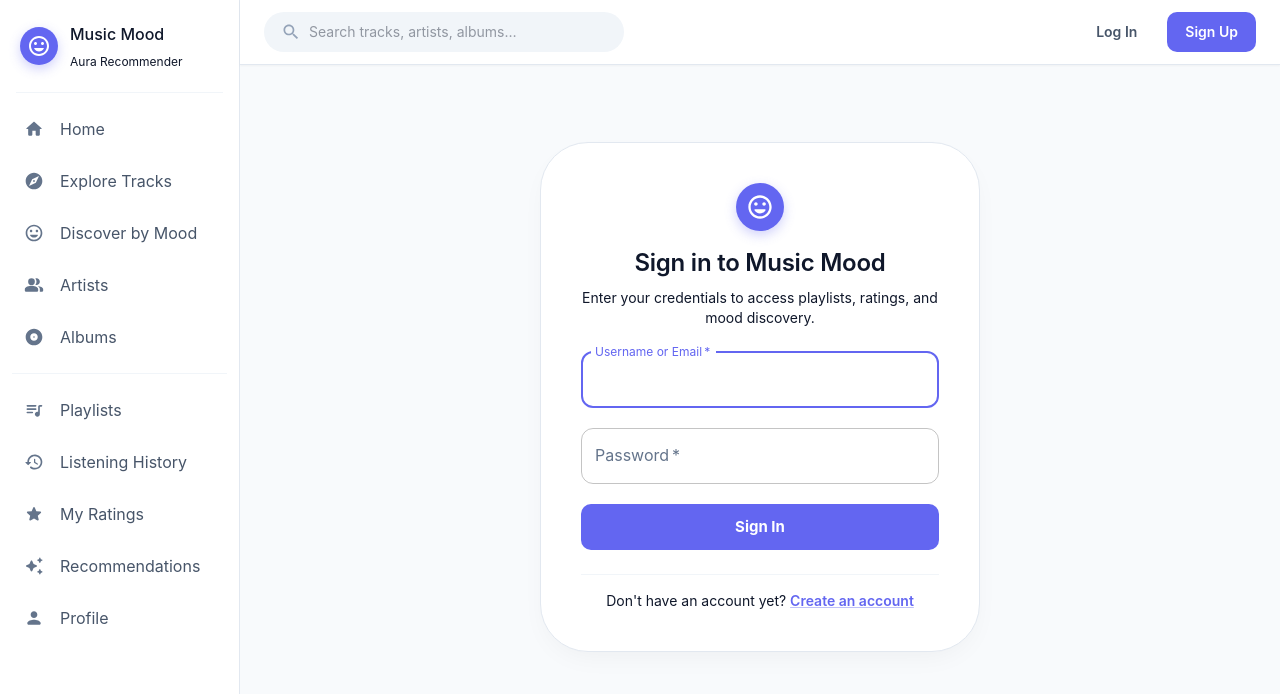
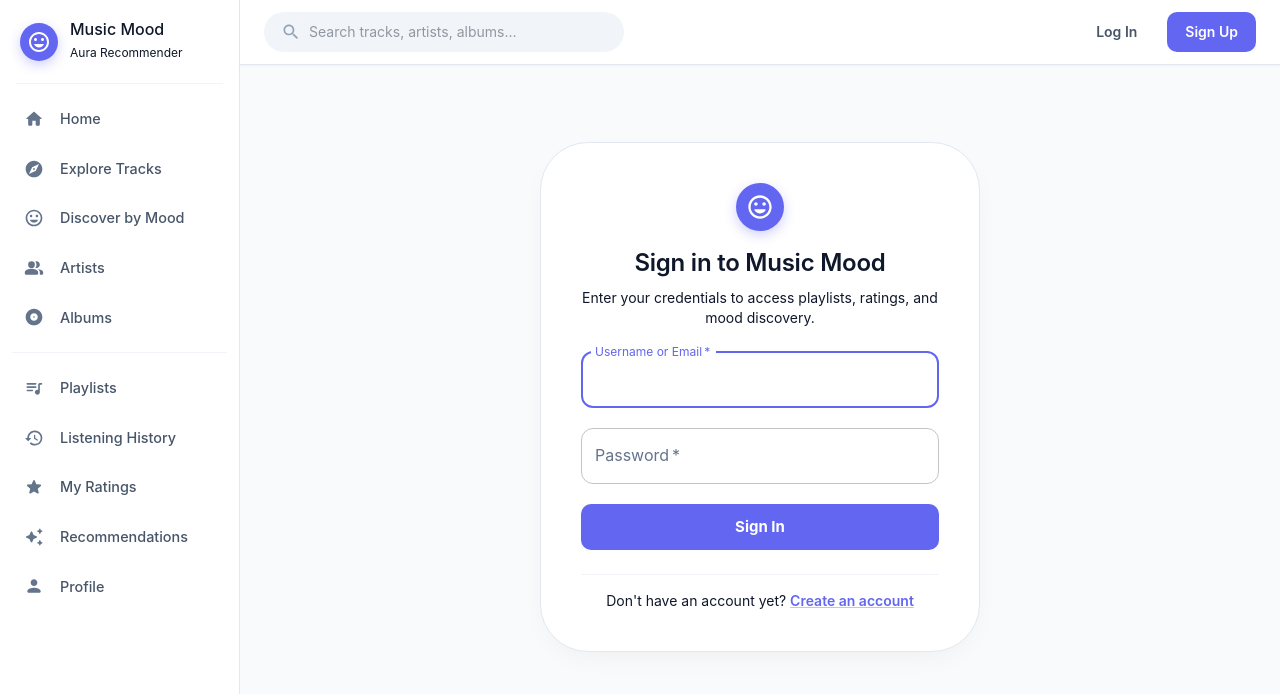
Before and after one commit to divyanshverma5-hub/DBMS-Project, a React app in the folder frontend/: page /login in a window 1280 px wide. Shown: the top 694 px of the page. Built offline with nearby package versions, Linux system fonts and the light colour scheme; no server answers; the HTML template or start-up script is replaced by a standard one.

Commit message:
fix(frontend): use supported MUI props

```diff
--- a/frontend/src/components/navigation/Sidebar.jsx
+++ b/frontend/src/components/navigation/Sidebar.jsx
@@ -64,7 +64,7 @@ export default function Sidebar({ mobileOpen, onMobileClose }) {
           <MoodRoundedIcon />
         </Box>
         <Box>
-          <Typography variant="subtitle1" fontWeight={700} color="#0f172a" lineHeight={1.2}>
+          <Typography variant="subtitle1" fontWeight={700} color="#0f172a" sx={{ lineHeight: 1.2 }}>
             Music Mood
           </Typography>
           <Typography variant="caption" color="text.secondary" fontWeight={500}>
@@ -108,9 +108,13 @@ export default function Sidebar({ mobileOpen, onMobileClose }) {
                 </ListItemIcon>
                 <ListItemText
                   primary={item.label}
-                  primaryTypographyProps={{
-                    fontSize: '0.9rem',
-                    fontWeight: isActive ? 600 : 500,
+                  slotProps={{
+                    primary: {
+                      sx: {
+                        fontSize: '0.9rem',
+                        fontWeight: isActive ? 600 : 500,
+                      },
+                    },
                   }}
                 />
               </ListItemButton>
```
